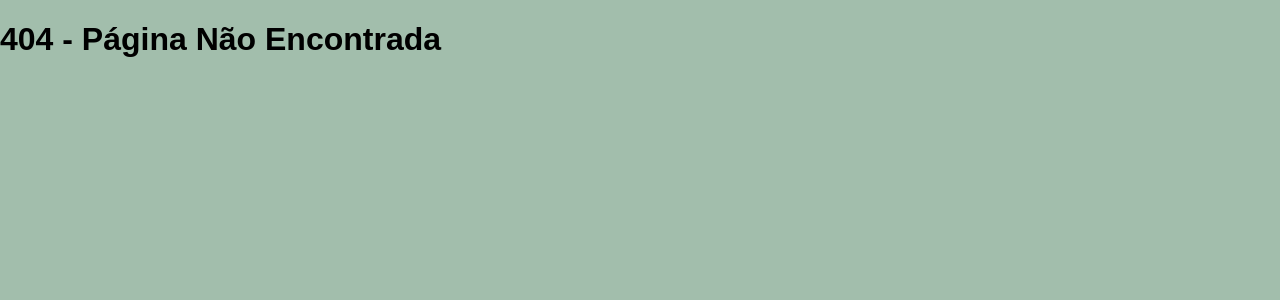
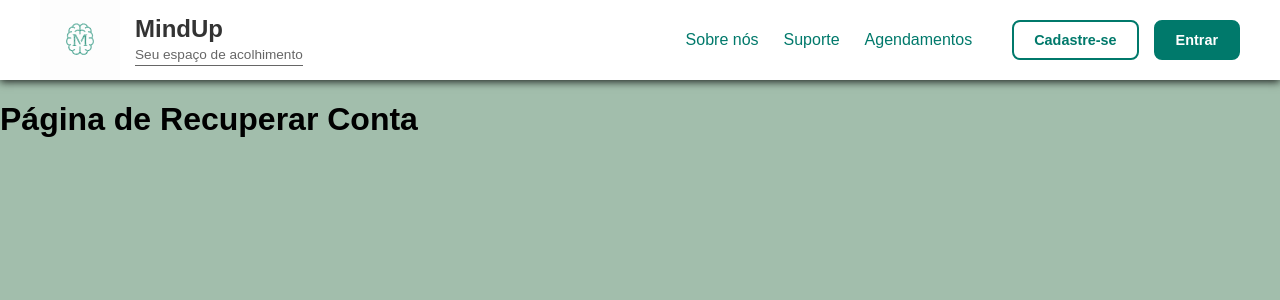
Before and after one commit to cauagomesdev/MindUp, a React (Vite) app in the folder Frontend/: page /recuperar-senha in a window 1280 px wide. Before the commit this address had no page. Shown: the top 300 px of the page. Built offline with nearby package versions, Linux system fonts and the light colour scheme.

Commit message:
adicionado 1 rota nova

```diff
--- /dev/null
+++ b/Frontend/src/pages/RecuperarPage/RecuperarPage.jsx
@@ -0,0 +1,13 @@
+import React from 'react';
+
+
+function RecuperarPage() {
+  return (
+    <div>
+      <h1>Página de Recuperar Conta</h1>
+    </div>
+  );
+}
+
+
+export default RecuperarPage;
--- a/Frontend/src/routes/AppRoutes.jsx
+++ b/Frontend/src/routes/AppRoutes.jsx
@@ -7,6 +7,7 @@ import HomePage from "../pages/HomePage/HomePage";
 import LoginPage from "../pages/LoginPage/LoginPage";
 import RegisterPage from "../pages/RegisterPage/RegisterPage";
 import AgendamentosPage from "../pages/AgendamentosPage/AgendamentosPage";
+import RecuperarPage from "../pages/RecuperarPage/RecuperarPage";
 
 function AppRoutes() {
     return (
@@ -19,6 +20,7 @@ function AppRoutes() {
                 <Route element={<Layout />}>
                     <Route path="/" element={<HomePage/>} />
                     <Route path="/agendamentos" element={<AgendamentosPage/>} />
+                    <Route path= "/recuperar-senha" element={<RecuperarPage/>} />
                 </Route>
 
                 <Route path="*" element={<h1>404 - Página Não Encontrada</h1>} />
```
Also changed, not shown: Frontend/src/pages/RecuperarPage/RecuperarPage.css (added).
